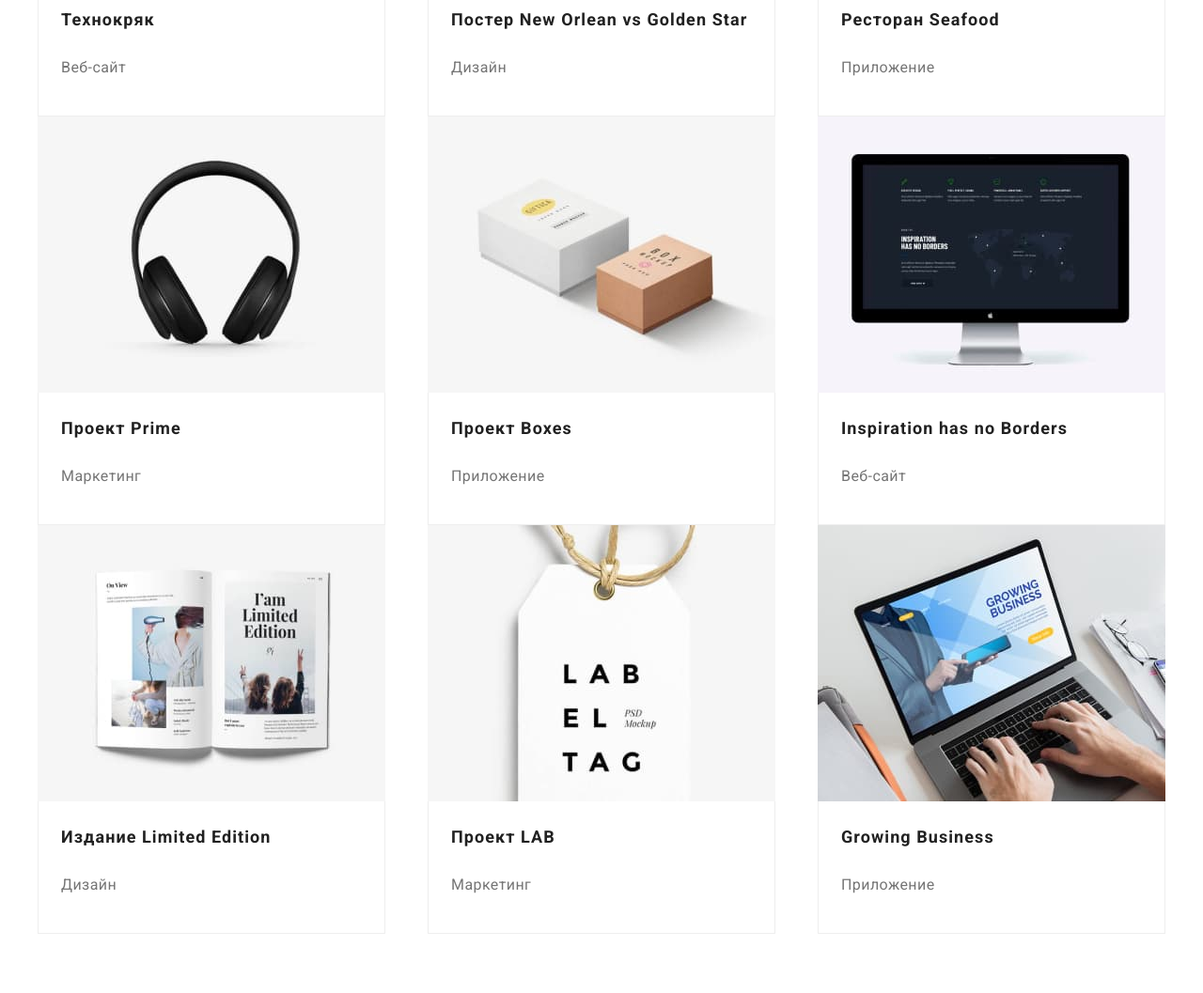
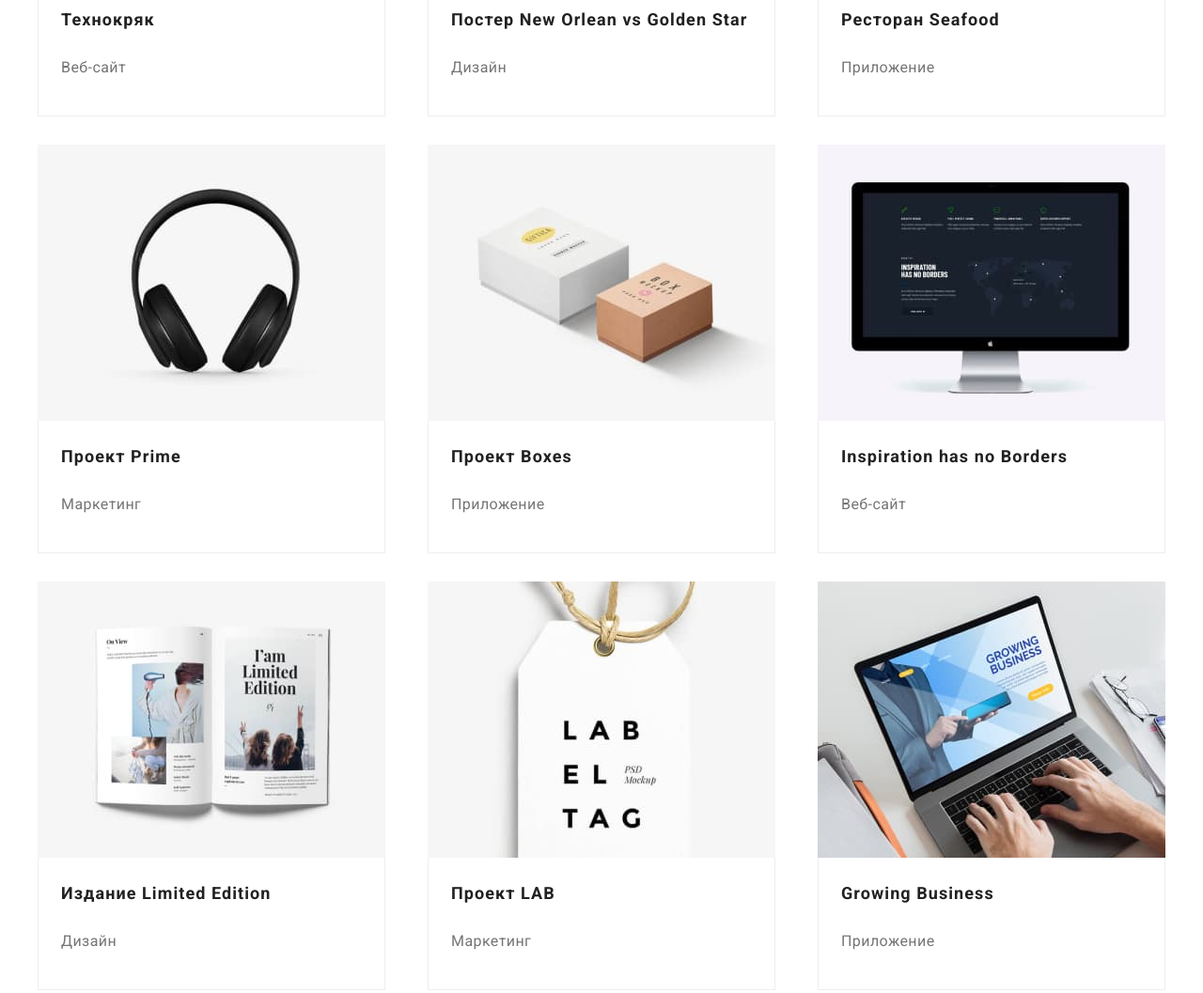
Before and after one commit to zerkel1991/goit-markup-hw-07, a plain HTML site: page portfolio.html in a window 1280 px wide. Shown: the part 580-1637 px from the top of the page at 94% size. Drawn offline with nearby package versions, Linux system fonts and the light colour scheme.

Commit message:
Update style.css

```diff
--- a/css/style.css
+++ b/css/style.css
@@ -688,6 +688,10 @@ transition-timing-function: cubic-bezier(0.4, 0, 0.2, 1);
   transition-duration: 250ms;
   transition-timing-function: cubic-bezier(0.4, 0, 0.2, 1);
 }
+.filter-item:nth-child(n+4){
+  margin-top: 30px;
+}
+
 
 .submenu{
   position: relative;
```
